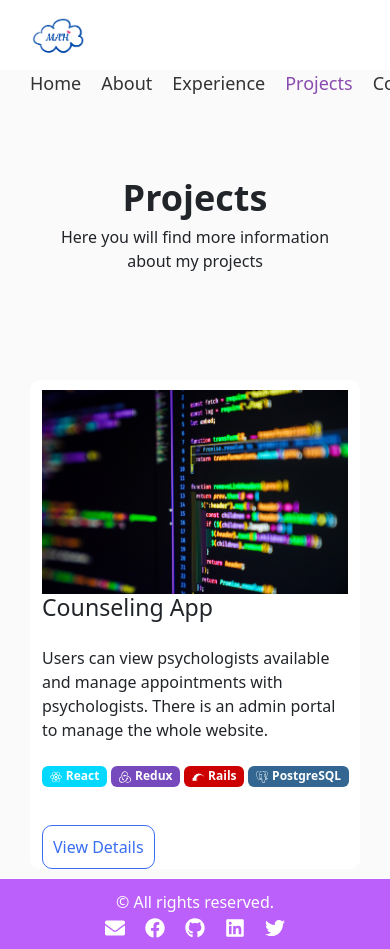
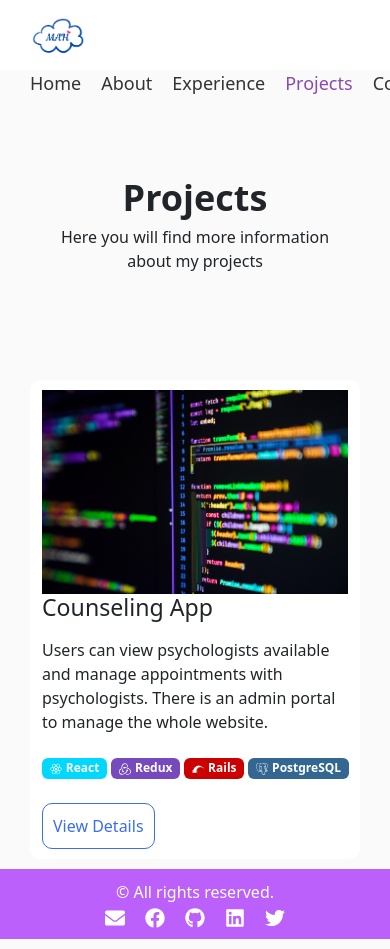
Before and after one commit to MAleemH/muhammad-aleem-hashmi-portfolio, a React (Create React App) app: page /projects in a window 390 px wide. Built offline with nearby package versions, Linux system fonts and the light colour scheme.

Commit message:
Setup responsiveness of project container

```diff
--- a/src/components/projects.js
+++ b/src/components/projects.js
@@ -28,18 +28,18 @@ const Projects = () => (
         <div className="col-12 project-card">
           <div className="row">
             <div className="col-lg-6 col-md-6 col-sm-12">
-              <img src={logo} alt="Project-Img" className="w-100" />
+              <img src={logo} alt="Project-Img" className="w-100 h-100" />
             </div>
 
-            <div className="col-lg-6 col-md-6 col-sm-12">
-              <h3 className="mb-4">Counseling App</h3>
+            <div className="col-lg-6 col-md-6 col-sm-12 mt-lg-0 mt-md-0 mt-sm-3 d-flex flex-column gap-2">
+              <h3>Counseling App</h3>
 
-              <p className="mb-4">
+              <p>
                 Users can view psychologists available and manage appointments with psychologists.
                 There is an admin portal to manage the whole website.
               </p>
 
-              <div className="d-flex gap-1 mb-5">
+              <div className="d-flex gap-1 mb-3">
                 <span className="badge" style={{ backgroundColor: '#00d8ff' }}>
                   <FaReact className="me-1" />
                   React
@@ -58,7 +58,7 @@ const Projects = () => (
                 </span>
               </div>
 
-              <a href="/projects" className="project-view-btn">View Details</a>
+              <a href="/projects" className="project-view-btn align-self-start">View Details</a>
             </div>
           </div>
         </div>
```
